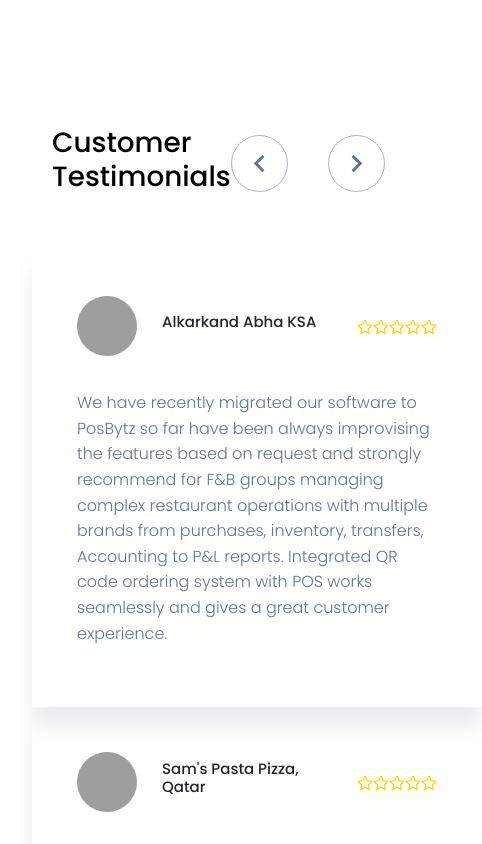
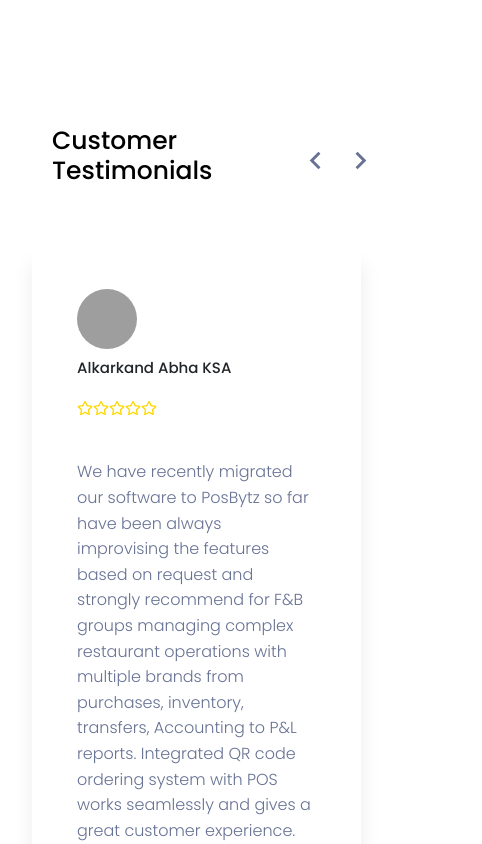
Before and after one commit to karthickkumar63826/posbytize_Clone, a React (Create React App) app: page / in a window 390 px wide. Shown: the part 10340-11184 px from the top of the page, 482 px wide, since content can reach past the window. Built offline with nearby package versions, Linux system fonts and the light colour scheme; grey boxes are pictures that could not be loaded.

Commit message:
final changes

```diff
--- a/src/navbarTop/NavbarTop.css
+++ b/src/navbarTop/NavbarTop.css
@@ -46,7 +46,9 @@
 }
 
 .nav_links_item {
-  padding: 20px 0;
+  padding: 25px 0;
+  transition: 0.2s ease;
+
 }
 
 .nav_links_item div {
@@ -55,12 +57,15 @@
   position: relative;
 }
 
+.nav_links_item div:hover {
+  color: #ff8c00;
+}
 .nav_links_item .main_data {
   font-size: 15px;
   font-weight: 500;
 }
-.nav_links_item div:hover {
-  color: #ff8c00;
+.nav_links_item :hover {
+  border-bottom: 1px solid #ff8c00;
 }
 
 .nav_links2 {
@@ -230,7 +235,6 @@
     flex-direction: column;
   }
 
-
   .opened-menu {
     margin: 0;
     background: white;
@@ -291,7 +295,6 @@
     flex-direction: column;
   }
 
-
   .opened-menu {
     margin: 0;
     background: white;
--- a/src/testimonials/TestimonialCard.jsx
+++ b/src/testimonials/TestimonialCard.jsx
@@ -27,7 +27,7 @@ const TestimonialCard = ({ testimonial }) => {
           <div className="rating">
             <div className="stars">
               {stars.map((_, index) => (
-                <FaRegStar key={index} style={{ color: "gold" }} />
+                <FaRegStar key={index} className="star" />
               ))}
             </div>
           </div>
--- a/src/testimonials/Testimonials.css
+++ b/src/testimonials/Testimonials.css
@@ -50,11 +50,10 @@
 }
 
 .rating {
-  width: 30%;
+  width: 150px;
   height: 30px;
   display: flex;
-  justify-content: flex-end;
-  align-items: center;
+  align-items: flex-start;
   padding-bottom: 30px;
 }
 
@@ -102,12 +101,58 @@
   display: flex;
 }
 
+.star {
+  color: gold;
+}
+
 @media screen and (max-width: 786px) {
   .item {
-    width: 450px;
+    width: 90%;
+  }
+
+  .star {
+    size: 10px;
   }
 
   .inner-carousel {
     flex-direction: column;
   }
+
+  .testimonials-heading h1 {
+    font-size: 25px;
+  }
+
+  .testimonials-arrow {
+    gap: 10px;
+  }
+
+  .testimonials-arrow-box {
+    padding: 0;
+    border: none;
+  }
+  .author {
+    flex-direction: column;
+    align-items: flex-start;
+    gap: 10px;
+  }
+  .feedback_author {
+    width: 100%;
+    align-items: flex-start;
+    flex-direction: column;
+    gap: 10px;
+  }
 }
+
+@media (min-width: 786px) and (max-width: 992px) {
+  .item {
+    width: 90%;
+  }
+
+  .inner-carousel {
+    flex-direction: column;
+  }
+
+  .testimonials-heading h1 {
+    font-size: 35px;
+  }
+}
```
